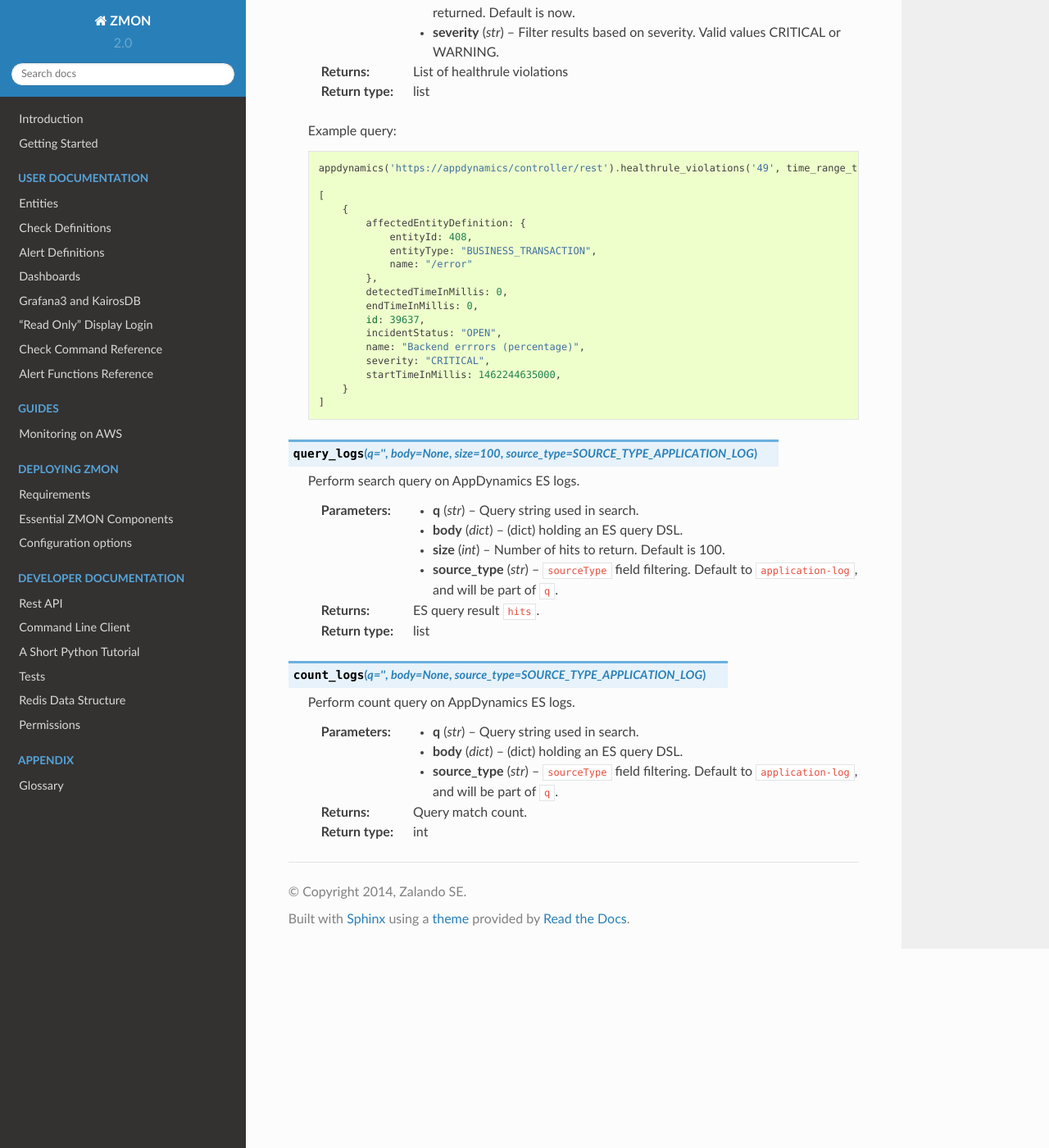
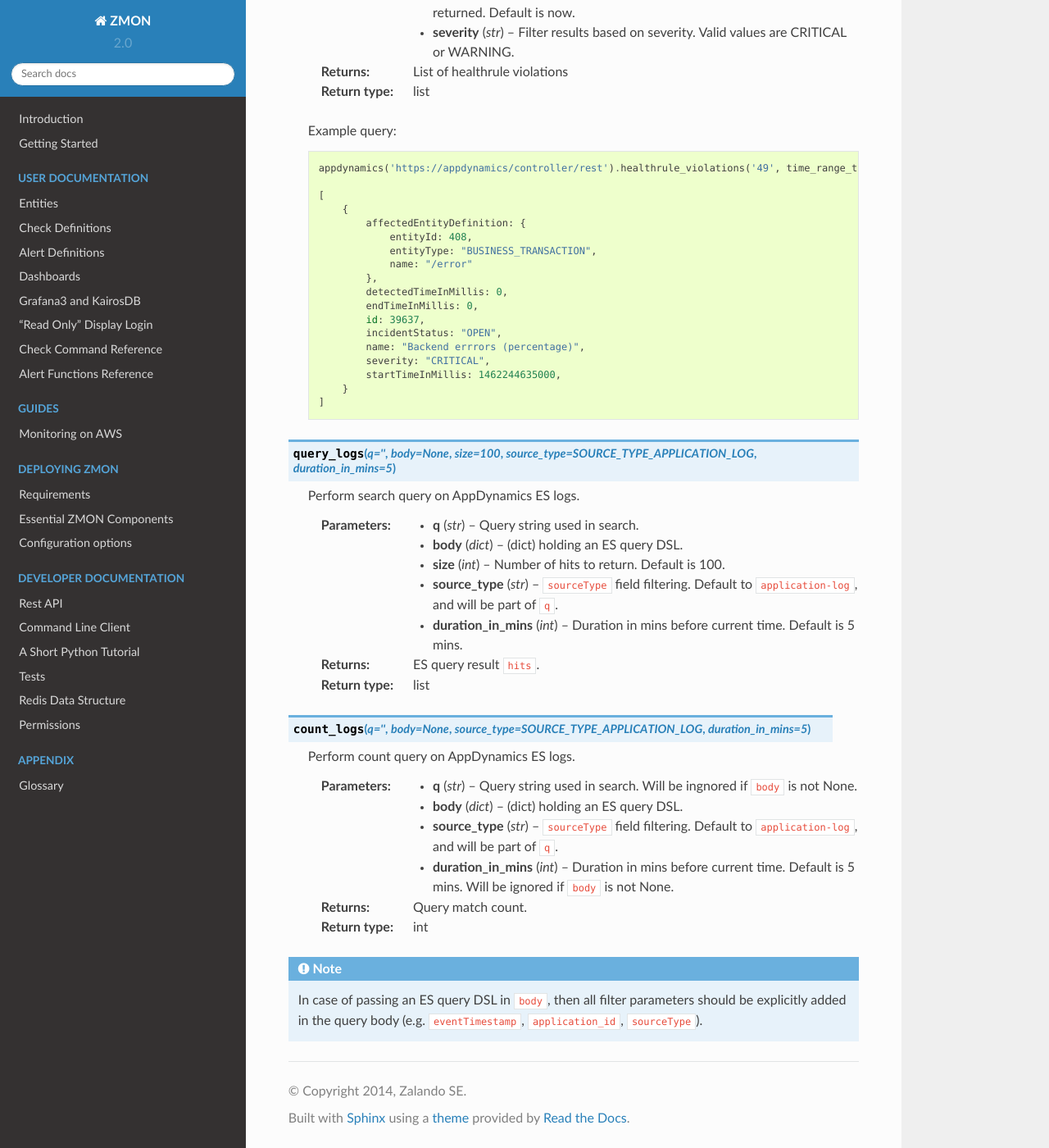
Before and after one commit to zalando-zmon/zmon-docs, a Sphinx documentation site: the page built from docs/user/check-ref/appdynamics_wrapper.rst, in a window 1280 px wide and 1400 px high, scrolled down 801 px. Shown: the whole window at 82% size. Built offline with Sphinx 7.4.7 and the Read the Docs theme 2.0.0, drawn with Linux system fonts in a browser that asks for light colours.

Commit message:
Update AppDynamics docs with duration filter.

```diff
--- a/docs/user/check-ref/appdynamics_wrapper.rst
+++ b/docs/user/check-ref/appdynamics_wrapper.rst
@@ -34,7 +34,7 @@ Methods of AppDynamics
     :param end_time: End time (in milliseconds) until which the metric data is returned. Default is now.
     :type end_time: int
 
-    :param severity: Filter results based on severity. Valid values CRITICAL or WARNING.
+    :param severity: Filter results based on severity. Valid values are CRITICAL or WARNING.
     :type severity: str
 
     :return: List of healthrule violations
@@ -63,7 +63,7 @@ Methods of AppDynamics
             }
         ]
 
-.. py:function:: query_logs(q='', body=None, size=100, source_type=SOURCE_TYPE_APPLICATION_LOG)
+.. py:function:: query_logs(q='', body=None, size=100, source_type=SOURCE_TYPE_APPLICATION_LOG, duration_in_mins=5)
 
     ::
 
@@ -81,16 +81,19 @@ Methods of AppDynamics
     :param source_type: ``sourceType`` field filtering. Default to ``application-log``, and will be part of ``q``.
     :type source_type: str
 
+    :param duration_in_mins: Duration in mins before current time. Default is 5 mins.
+    :type duration_in_mins: int
+
     :return: ES query result ``hits``.
     :rtype: list
 
-.. py:function:: count_logs(q='', body=None, source_type=SOURCE_TYPE_APPLICATION_LOG)
+.. py:function:: count_logs(q='', body=None, source_type=SOURCE_TYPE_APPLICATION_LOG, duration_in_mins=5)
 
     ::
 
     Perform count query on AppDynamics ES logs.
 
-    :param q: Query string used in search.
+    :param q: Query string used in search. Will be ingnored if ``body`` is not None.
     :type q: str
 
     :param body: (dict) holding an ES query DSL.
@@ -99,5 +102,12 @@ Methods of AppDynamics
     :param source_type: ``sourceType`` field filtering. Default to ``application-log``, and will be part of ``q``.
     :type source_type: str
 
+    :param duration_in_mins: Duration in mins before current time. Default is 5 mins. Will be ignored if ``body`` is not None.
+    :type duration_in_mins: int
+
     :return: Query match count.
     :rtype: int
+
+.. note::
+
+    In case of passing an ES query DSL in ``body``, then all filter parameters should be explicitly added in the query body (e.g. ``eventTimestamp``, ``application_id``, ``sourceType``).
```
